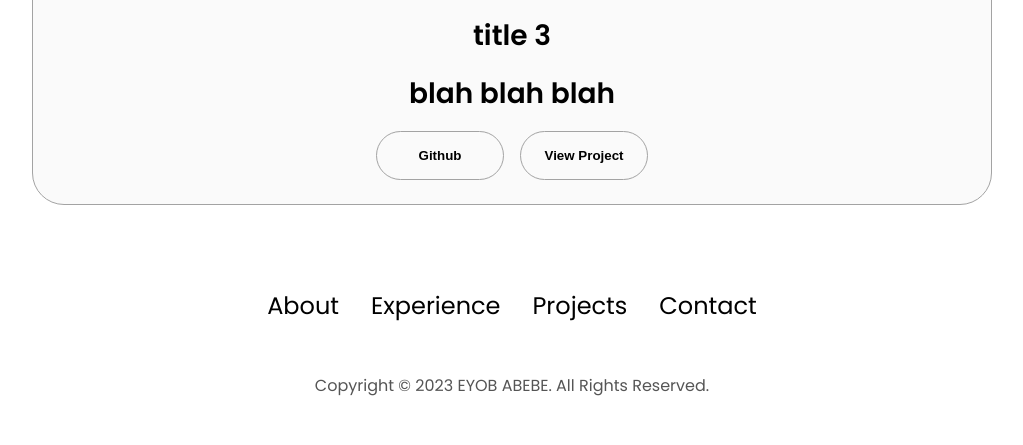
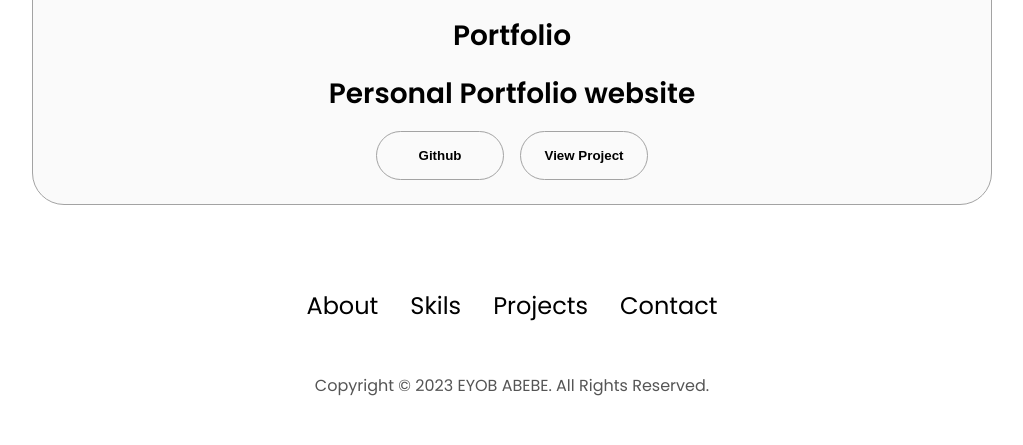
Before and after one commit to eyob84/alx_capstone_project, a Flask app: page /projects in a window 1280 px wide. Shown: the part 1298-1743 px from the top of the page, without its empty margins (128-1151 px from the left). Run offline with Flask 3, Linux system fonts and the light colour scheme.

Commit message:
finalizing

```diff
--- a/app.py
+++ b/app.py
@@ -26,17 +26,17 @@ n=1
 
 prjs = [
     {"id":1,
-    "description":"alx responsive design project",
-    "title":"headphones",
+    "description":"Alx responsive design project",
+    "title":"Headphones",
     "link":"https://www.github.com/eyob84/headphone"
     },
      {"id":2,
-    "description":"alx html and css excercises",
-    "title":"alx_html_css",
+    "description":"Alx html and css excercises",
+    "title":"alx html css",
     "link":"https://github.com/eyob84/alx_html_css"
     }, {"id":3,
-    "description":"blah blah blah",
-    "title":"title 3",
+    "description":"Personal Portfolio website",
+    "title":"Portfolio",
     "link":"https://github.com/eyob84/headphone"
     }
 ]
--- a/static/style.css
+++ b/static/style.css
@@ -217,7 +217,10 @@ section {
   cursor: pointer;
   height: 2rem;
 }
-
+.icon-2 {
+  cursor: pointer;
+  height: 4rem;
+}
 /* BUTTONS */
 
 .btn-container {
@@ -301,7 +304,7 @@ section {
 .details-container {
   padding: 1.5rem;
   flex: 1;
-  background: white;
+  /* background: white; */
   border-radius: 2rem;
   border: rgb(53, 53, 53) 0.1rem solid;
   border-color: rgb(163, 163, 163);
--- a/templates/footer.html
+++ b/templates/footer.html
@@ -1,37 +1,11 @@
-<!-- <footer>
-    <div class="footer-container">
-        <div class="footer-section contact">
-            <h3>Contact Information</h3>
-            <p>Email: eyobabebe28@email.com</p>
-            <p>Phone: +251 925 762 470</p>
-        </div>
-        <div class="footer-section social">
-            <h3>Follow Me</h3>
-            <ul>
-                <li><a href="#">LinkedIn</a></li>
-                <li><a href="#">GitHub</a></li>
-                <li><a href="#">Twitter</a></li>
-            </ul>
-        </div>
-        <div class="footer-section links">
-            <h3>Quick Links</h3>
-            <ul>
-                <li><a href="/">Home</a></li>
-                <li><a href="/about">About Me</a></li>
-                <li><a href="/projects">Projects</a></li>
-                <li><a href="/contact">Contact</a></li>
-            </ul>
-        </div>
-    </div>
-</footer> -->
 <footer>
     <nav>
       <div class="nav-links-container">
         <ul class="nav-links">
-          <li><a href="#about">About</a></li>
-          <li><a href="#experience">Experience</a></li>
-          <li><a href="#projects">Projects</a></li>
-          <li><a href="#contact">Contact</a></li>
+          <li><a href="/about">About</a></li>
+          <li><a href="/skills">Skils</a></li>
+          <li><a href="/projects">Projects</a></li>
+          <li><a href="/contact">Contact</a></li>
         </ul>
       </div>
     </nav>
--- a/templates/project.html
+++ b/templates/project.html
@@ -15,7 +15,7 @@
         <div class="details-container color-container">
             <div class="article-container">
               <img
-                src="./assets/project-1.png"
+                src="https://source.unsplash.com/1600x900/?{{ project.title }}"
                 alt="Project 1"
                 class="project-img"
               />
--- a/templates/projects.html
+++ b/templates/projects.html
@@ -27,7 +27,7 @@
                         />
                       </div>
                       <h2 class="experience-sub-title project-title">{{ project.title }}</h2>
-                      <h2 class="experience-sub-title project-title">{{ project.description }}</h2>
+                      <h3 class="experience-sub-title project-title">{{ project.description }}</h3>
                       <div class="btn-container">
                         <button
                           class="btn btn-color-2 project-btn"
```
Also changed, not shown: templates/about.html (+19 -15 lines), README.md, static/assets/about-pic.jpg (deleted), static/assets/arrow.png (deleted), static/assets/education.png (deleted), static/assets/experience.png (deleted), static/assets/project-1.png (deleted), static/assets/project-2.png (deleted), static/assets/project-3.png (deleted).
